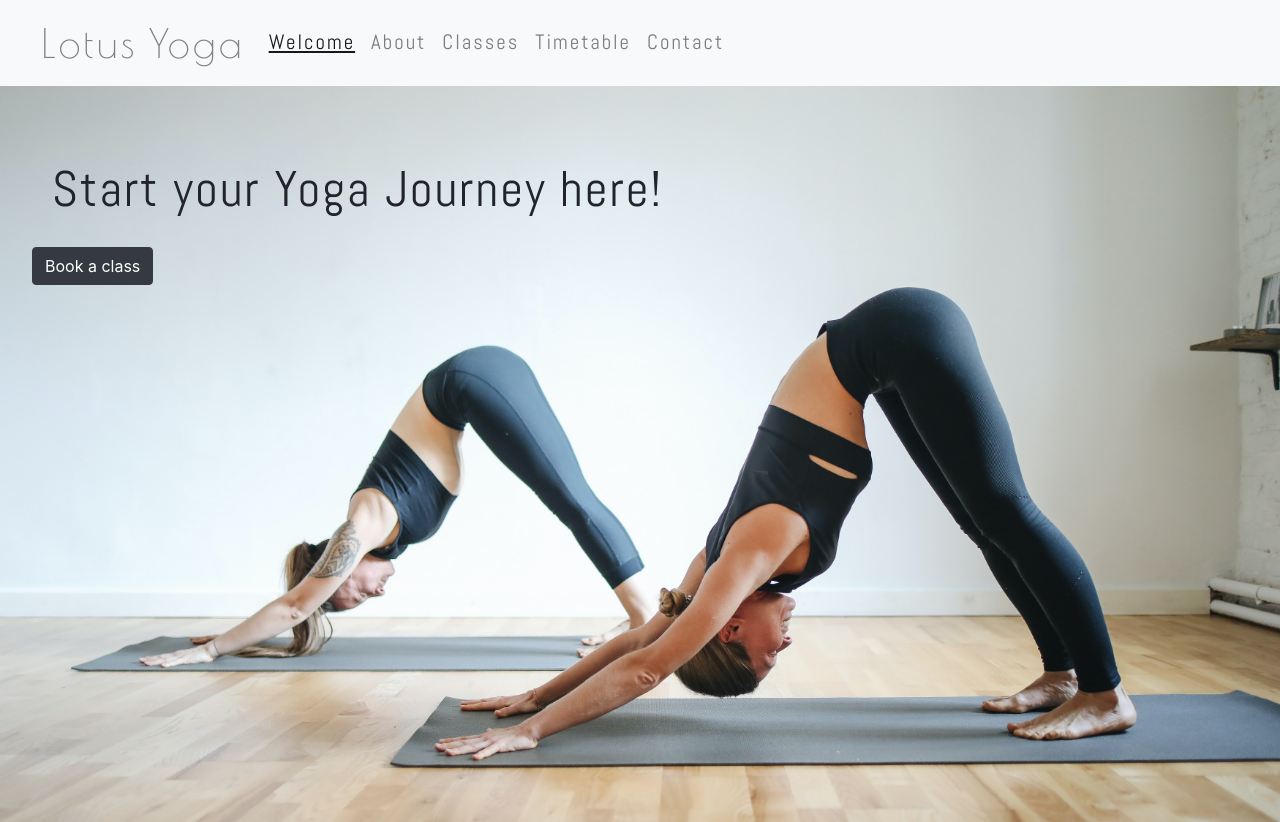
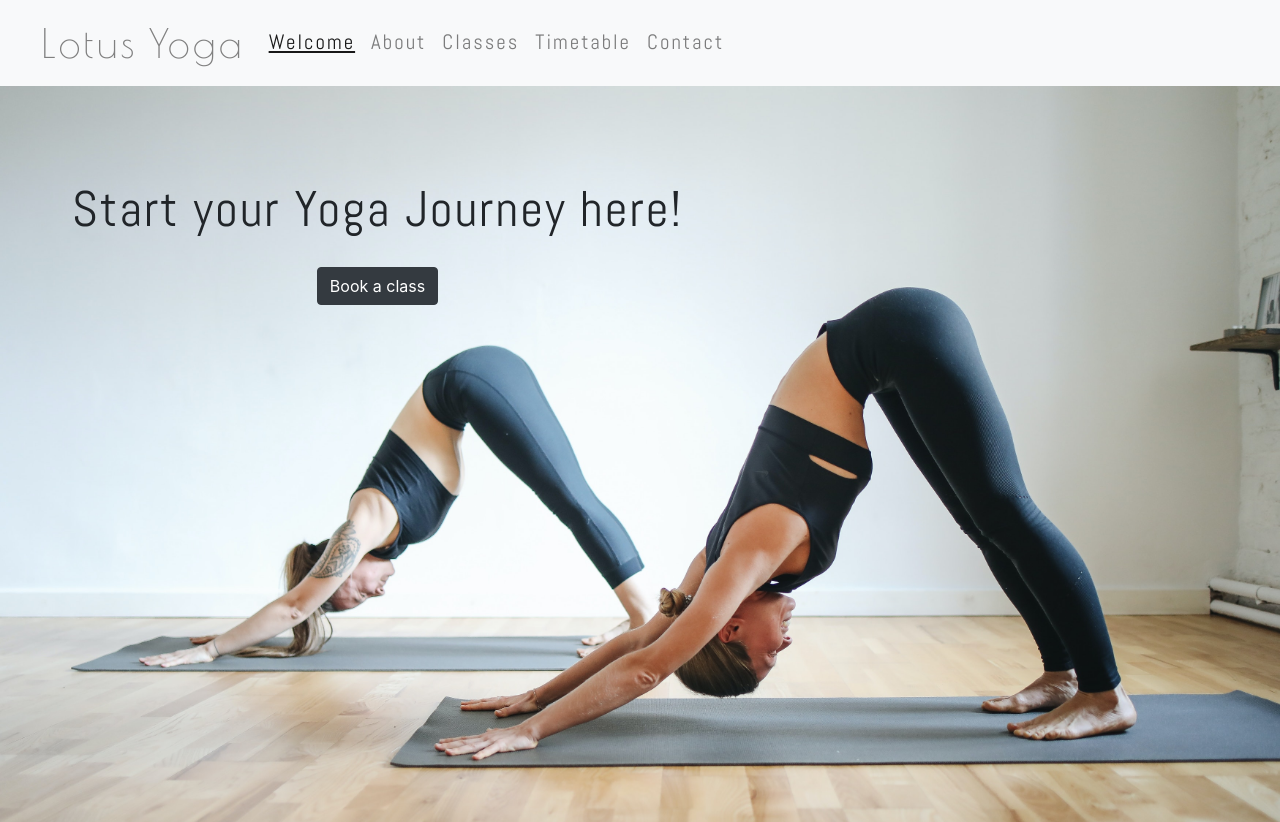
Before and after one commit to Code-Institute-Submissions/lotus-yoga-ms1, a plain HTML site: page index.html in a window 1280 px wide. Shown: the top 822 px of the page. Drawn offline with nearby package versions, Linux system fonts and the light colour scheme; grey boxes are pictures that could not be loaded.

Commit message:
centered book a class button on the landing page

```diff
--- a/assets/css/style.css
+++ b/assets/css/style.css
@@ -74,6 +74,12 @@ p {
 
 
 /*--------Welcome page slide pictures----*/
+
+.btn-dark {
+    display: block;
+    margin: auto;
+
+}
 #section-image {
     margin-top: 0;
 }
@@ -81,6 +87,8 @@ p {
     position: absolute;
     z-index: 1;
     background-color: transparent;
+    margin: 20px;
+    border: 10px;
 
 }
 #slider {
```
